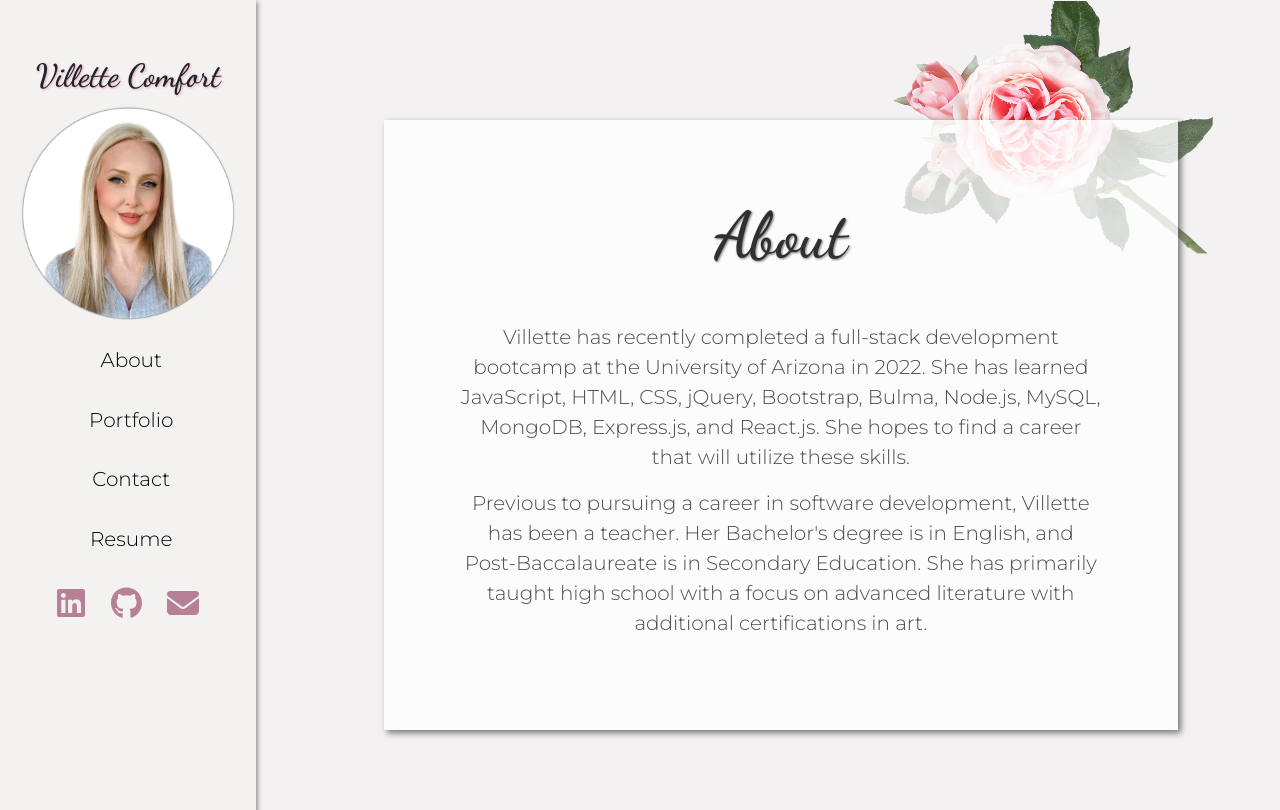
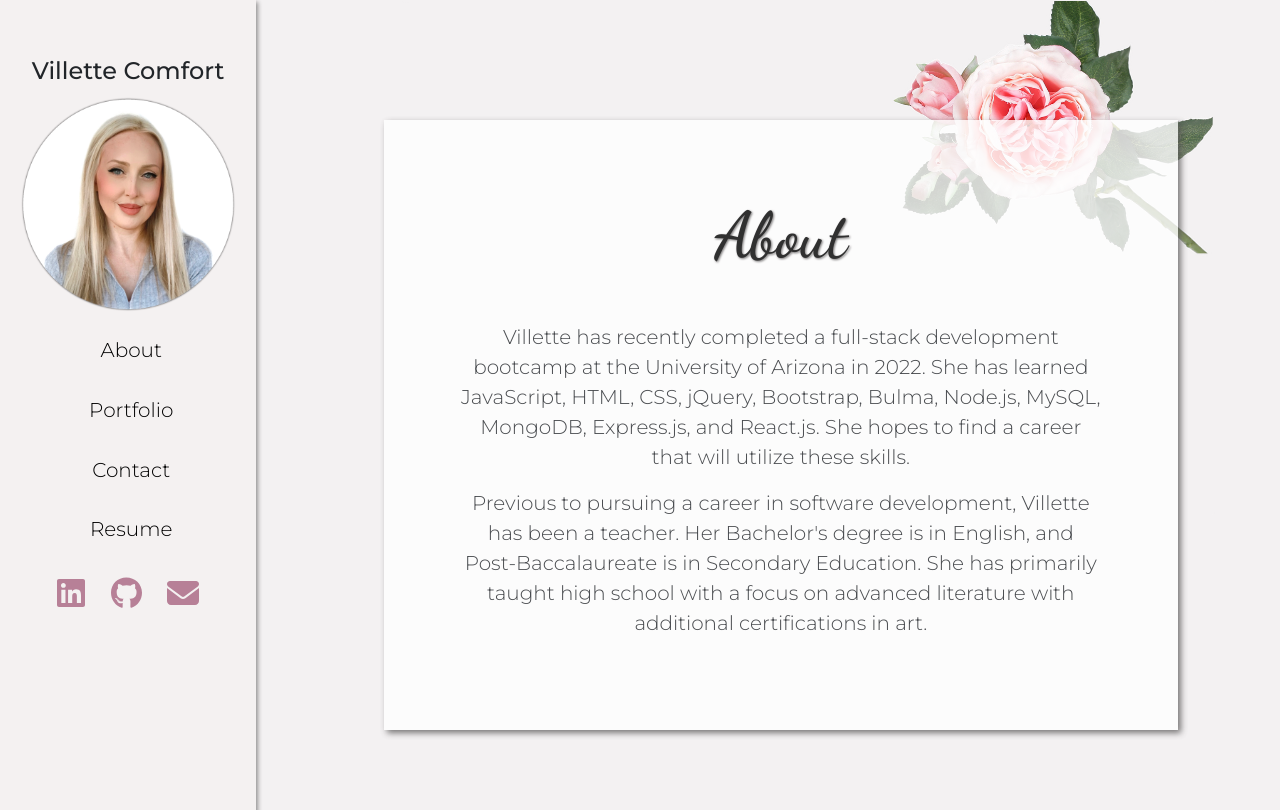
Before and after one commit to villettec/M20C-React_Portfolio, a React (Create React App) app: page / in a window 1280 px wide. Built offline with nearby package versions, Linux system fonts and the light colour scheme.

Commit message:
Changed name font

```diff
--- a/src/style.css
+++ b/src/style.css
@@ -1,7 +1,6 @@
 /* Google font imports for react */
 @import url('https://fonts.googleapis.com/css2?family=Dancing+Script:wght@600&display=swap');
-@import url('https://fonts.googleapis.com/css2?family=Montserrat:wght@300&display=swap');
-
+@import url('https://fonts.googleapis.com/css2?family=Montserrat:wght@300;500&display=swap');
 
 /* Main  */
 :root {
@@ -34,11 +33,12 @@ body {
 }
 
 .sidebar h1 {
-    font-family: "Dancing Script", cursive;
+    font-family: var(--font);
+    font-weight: 500;
     padding-top: 7vh;
-    font-size: 200%;
+    font-size: 150%;
     text-align: center;
-    filter: drop-shadow(1px 1px 1px rgb(224, 168, 191));
+    /* filter: drop-shadow(1px 1px 1px rgb(224, 168, 191)); */
 }
 
 .profile-pic {
@@ -55,6 +55,7 @@ nav {
     text-align: center;
     font-family: var(--font);
     font-size: 125%;
+    font-weight: 300;
     /* This is off center for some reason */
     margin-left: -2vw;
 }
@@ -126,6 +127,7 @@ li {
 .about-section article {
     font-family: var(--font);
     font-size: 125%;
+    font-weight: 300;
     padding: 3vw;
     line-height: 150%;
 }
@@ -249,6 +251,7 @@ li {
 .contact-section form {
     text-align: center;
     font-family: var(--font);
+    font-weight: 300;
 }
 
 .name-box {
@@ -286,6 +289,7 @@ li {
 
 .resume-section p {
     font-family: var(--font);
+    font-weight: 300;
     font-size: 150%;
     margin-top: -1vh;
 }
```
